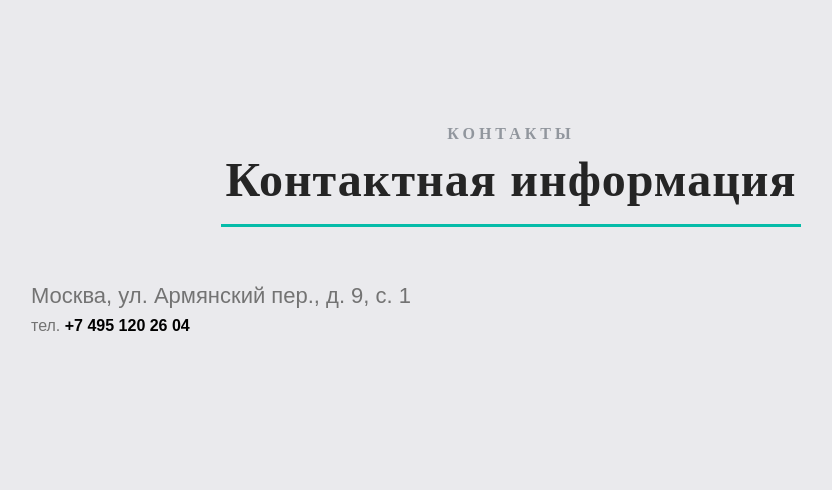
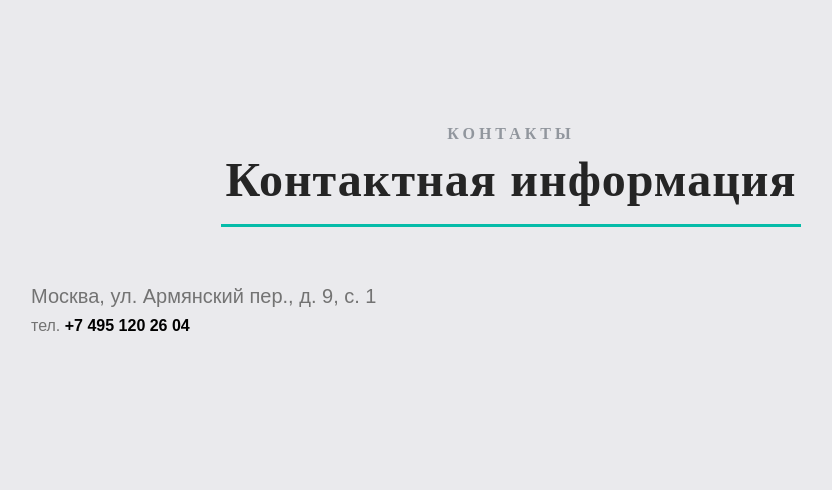
Before and after one commit to lampAddict/itehnik, a Symfony app: template templates/index.html.twig in a window 1280 px wide. Shown: the part 4322-4812 px from the top of the page, without its empty margins (129-961 px from the left). Run offline with Twig, Linux system fonts and the light colour scheme; the template is opened without the code that fills it, so the values that code supplies are empty; some libraries are stand-ins or nearby versions; some web fonts are replaced.

Commit message:
main page ymap size fix, small layout fixes

```diff
--- a/public/css/main.css
+++ b/public/css/main.css
@@ -2517,12 +2517,12 @@ footer ul li {
 	max-width: 800px;
 }
 .mapWrapper{
-	margin:0 auto;
-	width: 1020px;
+    margin: 0 auto;
+    max-width: 1024px;
 }
 #contacts .bgrid p:first-child{
     margin-bottom: 0;
-    font-size: 2.2rem;
+    font-size: 2rem;
 }
 
 #contacts a{
--- a/templates/index.html.twig
+++ b/templates/index.html.twig
@@ -400,8 +400,8 @@
                 <p>тел. <a href="tel:74951202604">+7 495 120 26 04</a></p>
             </div>
         <div class="mapWrapper">
-            <div class="bgrid">
-                <script type="text/javascript" charset="utf-8" async src="https://api-maps.yandex.ru/services/constructor/1.0/js/?um=constructor%3A2e0b8669d50335b5b41f69ca0a7d5c79ae54a5c0d7b01186556ca166167b5e23&amp;width=960&amp;height=534&amp;lang=ru_RU&amp;scroll=true"></script>
+            <div class="bgrid" style="width:100%; margin:auto">
+                <script type="text/javascript" charset="utf-8" async src="https://api-maps.yandex.ru/services/constructor/1.0/js/?um=constructor%3A4adbbc9cae803cfc50226e95a2b8bb4e094928fe3c75627c1e97ad0ae93ab8f0&amp;width=100%&amp;height=430&amp;lang=ru_RU&amp;scroll=true"></script>
             </div>
         </div>
 
```
